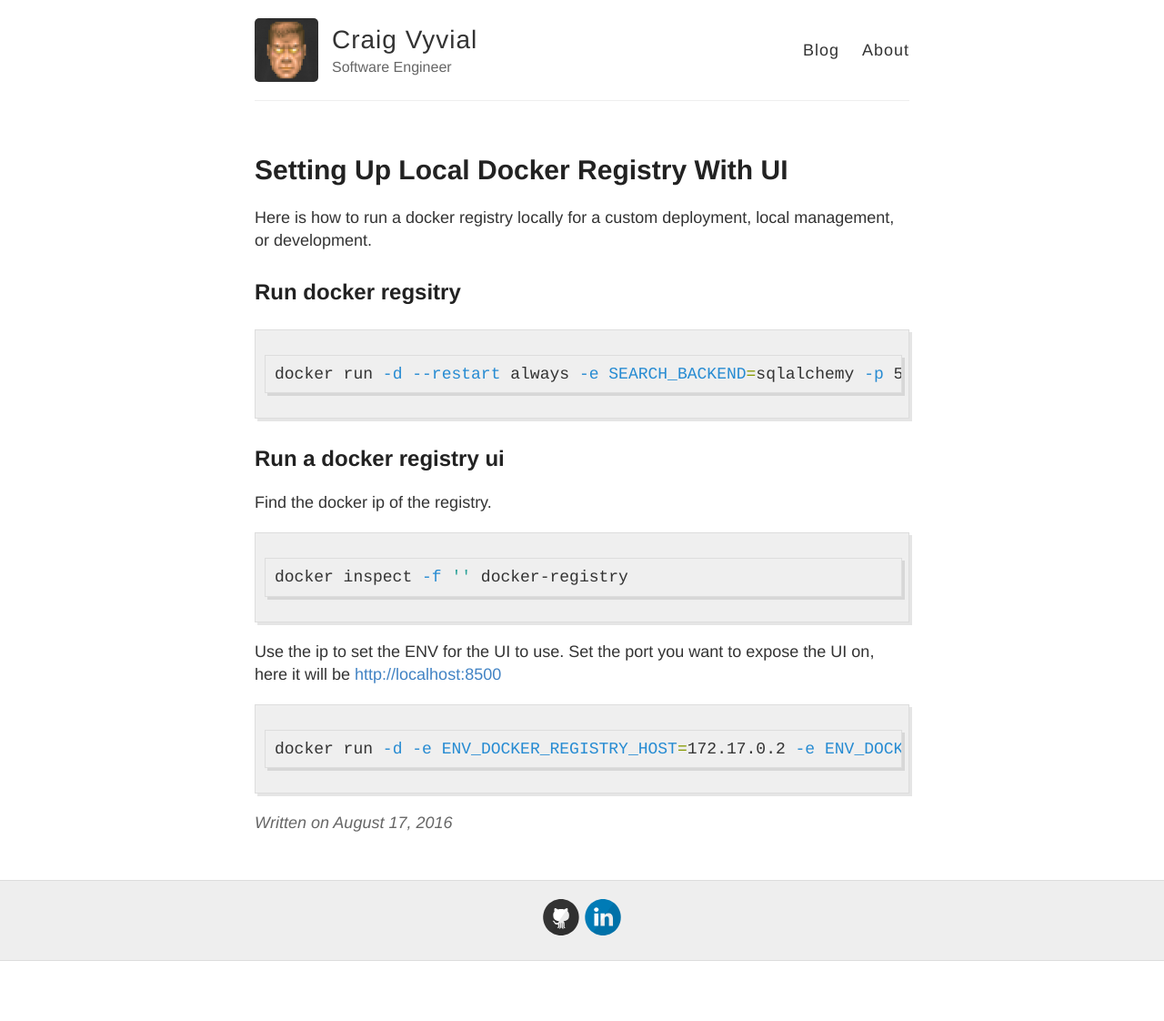
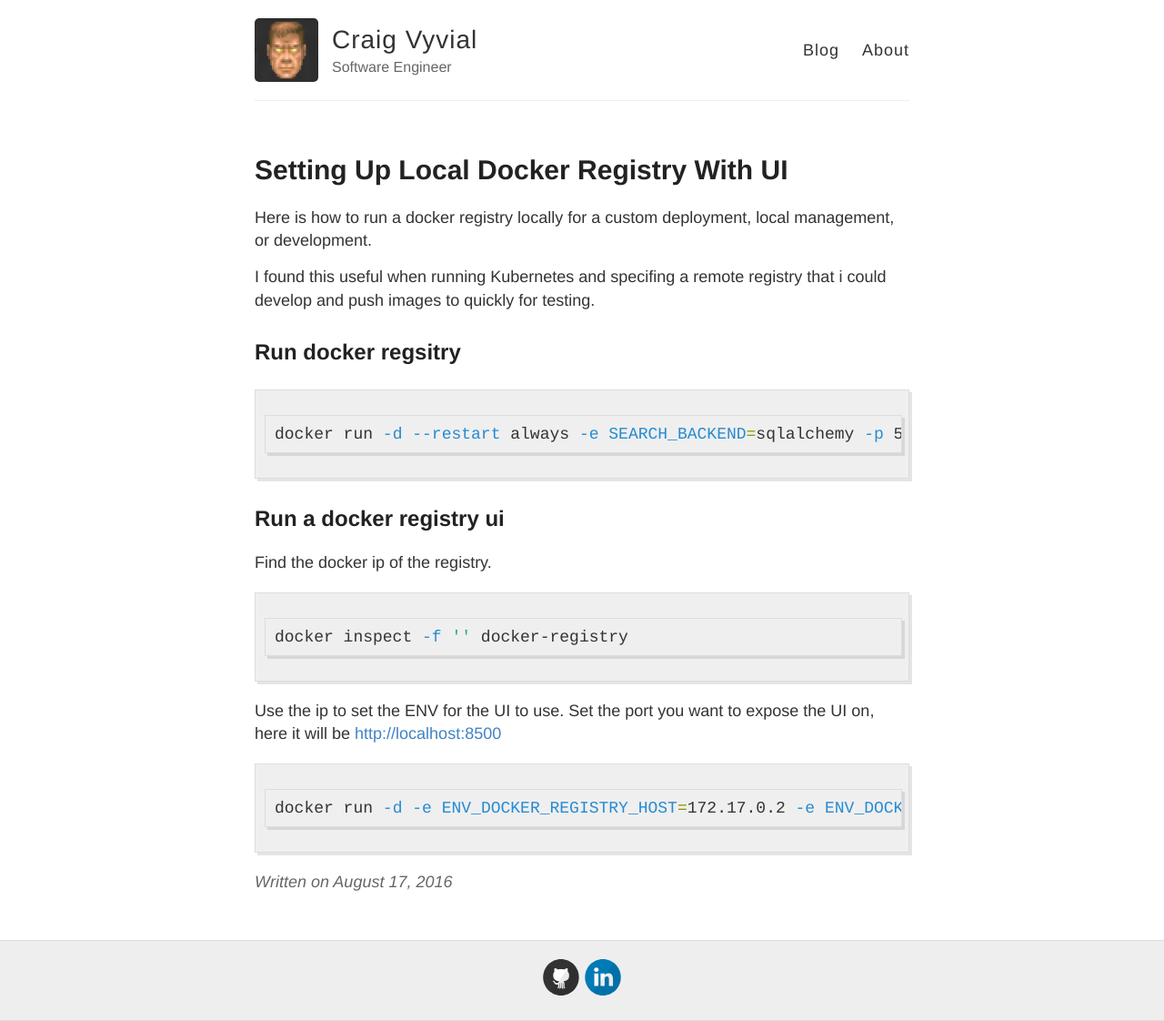
Before and after one commit to cp16net/cp16net.github.io, a Jekyll site: the page built from _posts/2016-08-17-Setting-Up-Local-Docker-Registry-With-UI.md, in a window 1280 px wide. Shown: the whole page at 91% size. Built offline with Jekyll 4.4.1, drawn with Linux system fonts in a browser that asks for light colours; before the commit the page ends 1056 px from its top, so only the background shows below that.

Commit message:
addon to registry post

```diff
--- a/_posts/2016-08-17-Setting-Up-Local-Docker-Registry-With-UI.md
+++ b/_posts/2016-08-17-Setting-Up-Local-Docker-Registry-With-UI.md
@@ -4,7 +4,11 @@ title: "Setting Up Local Docker Registry With UI"
 markup: "rst"
 ---
 
-Here is how to run a docker registry locally for a custom deployment, local management, or development.
+Here is how to run a docker registry locally for a custom deployment,
+local management, or development.
+
+I found this useful when running Kubernetes and specifing a remote registry
+that i could develop and push images to quickly for testing.
 
 ## Run docker regsitry
 
```
